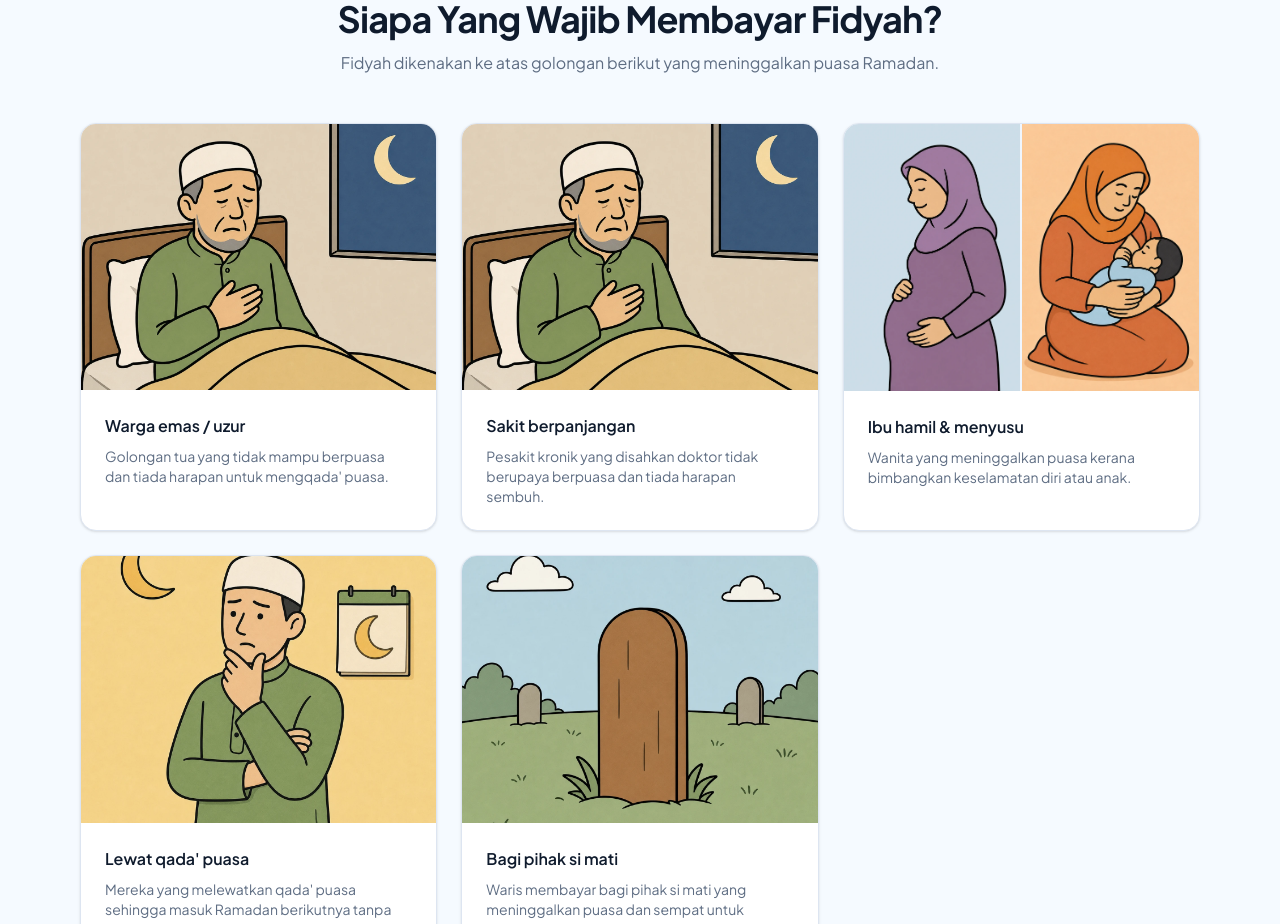
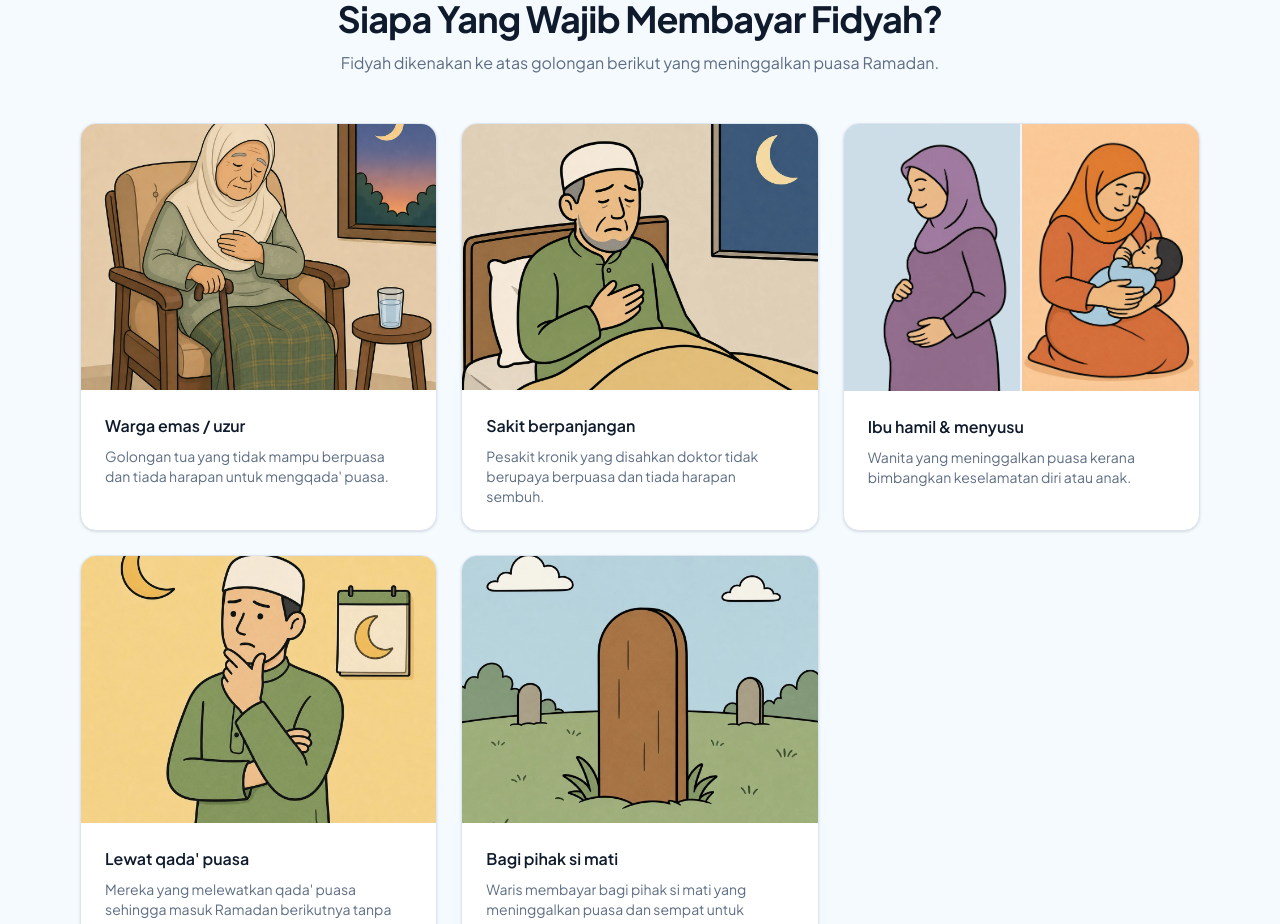
Before and after one commit to ihsankuit/web-bayar-fidyah-online, a Next.js app: page / in a window 1280 px wide. Shown: the part 2220-3144 px from the top of the page. Built offline with nearby package versions, Linux system fonts and the light colour scheme; no server answers; the database is empty.

Commit message:
Give "Warga emas / uzur" its own illustration
It previously shared an image with "Sakit berpanjangan". Now uses a
dedicated illustration (elderly woman with a cane), while sakit_kronik
keeps the original.

```diff
--- a/app/page.tsx
+++ b/app/page.tsx
@@ -41,9 +41,9 @@ const siteUrl = process.env.NEXT_PUBLIC_SITE_URL ?? "https://bayarfidyahonline.c
 
 // Illustrations for the "Siapa Yang Wajib Membayar Fidyah?" category cards.
 // hamil_menyusu gets two images (hamil + menyusu) since the category covers
-// both; uzur_tua and sakit_kronik share one (both are about frailty/illness).
+// both.
 const CATEGORY_IMAGES: Partial<Record<FidyahCategoryId, string[]>> = {
-  uzur_tua: ["/kategori/uzur-sakit.webp"],
+  uzur_tua: ["/kategori/warga-emas.webp"],
   sakit_kronik: ["/kategori/uzur-sakit.webp"],
   hamil_menyusu: ["/kategori/hamil.webp", "/kategori/menyusu.webp"],
   lewat_qada: ["/kategori/lewat-qada.webp"],
```
Also changed, not shown: public/kategori/warga-emas.webp (added).
